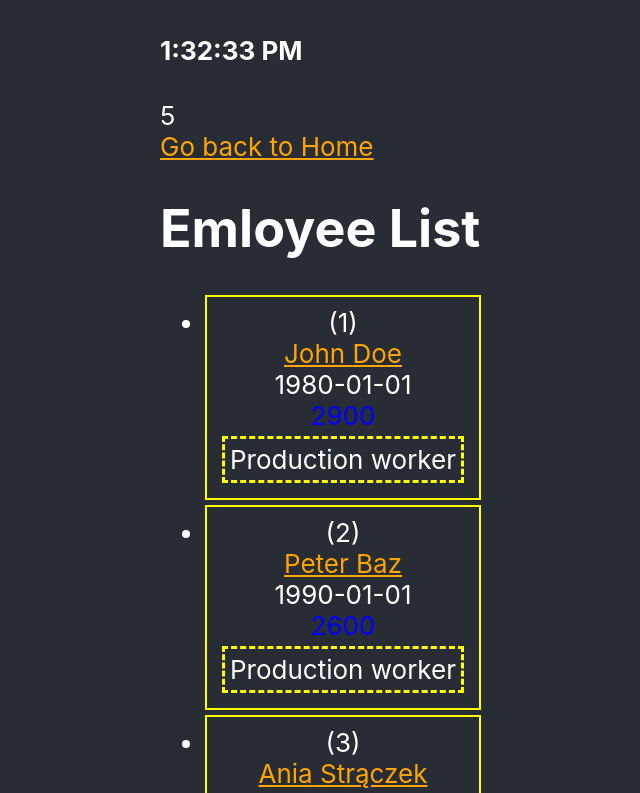
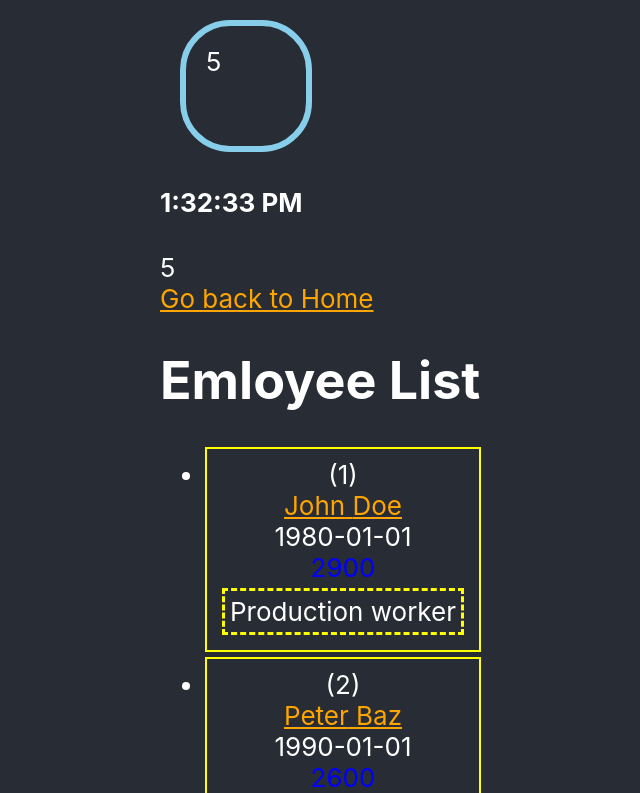
Before and after one commit to raczyk/ZDFRONpol-react-tests, a React (Create React App) app: page /employees-list in a window 1280 px wide. Shown: the top 793 px of the page, without its empty margins (317-957 px from the left). Built offline with nearby package versions, Linux system fonts and the light colour scheme.

Commit message:
Basic Timer with reset

```diff
--- a/src/App.css
+++ b/src/App.css
@@ -33,3 +33,13 @@ color: rgb(72, 0, 255);
     transform: rotate(360deg);
   }
 }
+
+.timer {
+  border: 6px skyblue solid;
+  padding: 20px;
+  margin: 20px;
+  width: 80px;
+  height: 80px;
+  border-radius: 50px;
+  cursor: pointer;
+}
--- a/src/EmployeesList.tsx
+++ b/src/EmployeesList.tsx
@@ -4,6 +4,7 @@ import OrangeLink from './OrangeLink';
 import fakeFetch from './fakeFetch';
 import { EmployeeRawData } from './employeesDataMock';
 import Clock from './Clock';
+import Timer from './Timer';
 
 const EmployeesList = () => {
     // const employeesData: EmployeeRawData[] = [];
@@ -28,6 +29,7 @@ const EmployeesList = () => {
 
   return (
     <div>
+        <Timer />
         <Clock />
         <OrangeLink to="/">Go back to Home</OrangeLink>
         <h1>Emloyee List</h1>
--- /dev/null
+++ b/src/Timer.tsx
@@ -0,0 +1,28 @@
+import React, { useEffect, useState } from 'react';
+
+const Timer = () => {
+  const [count, setCount] = useState(0);
+
+  useEffect(() => {
+    const intervalId = setInterval(() => {
+      console.log('timerInterval');
+      setCount((count) => {
+        return count + 1;
+      });
+    }, 1000);
+
+    return () => clearInterval(intervalId);
+  }, []);
+
+  const resetTimer = () => {
+    setCount(0);
+  };
+
+  return (
+    <div className="timer" onClick={resetTimer}>
+      {count}
+    </div>
+  );
+};
+
+export default Timer;
```
